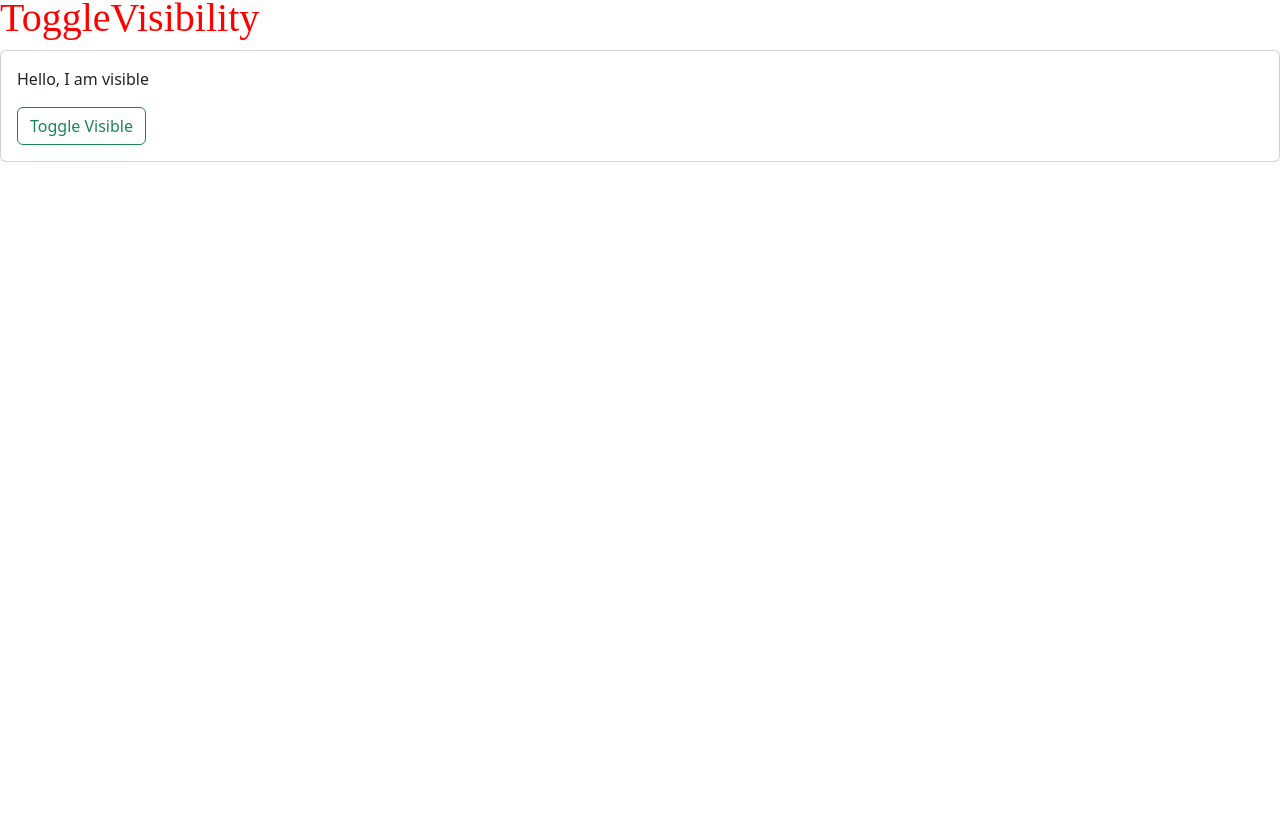
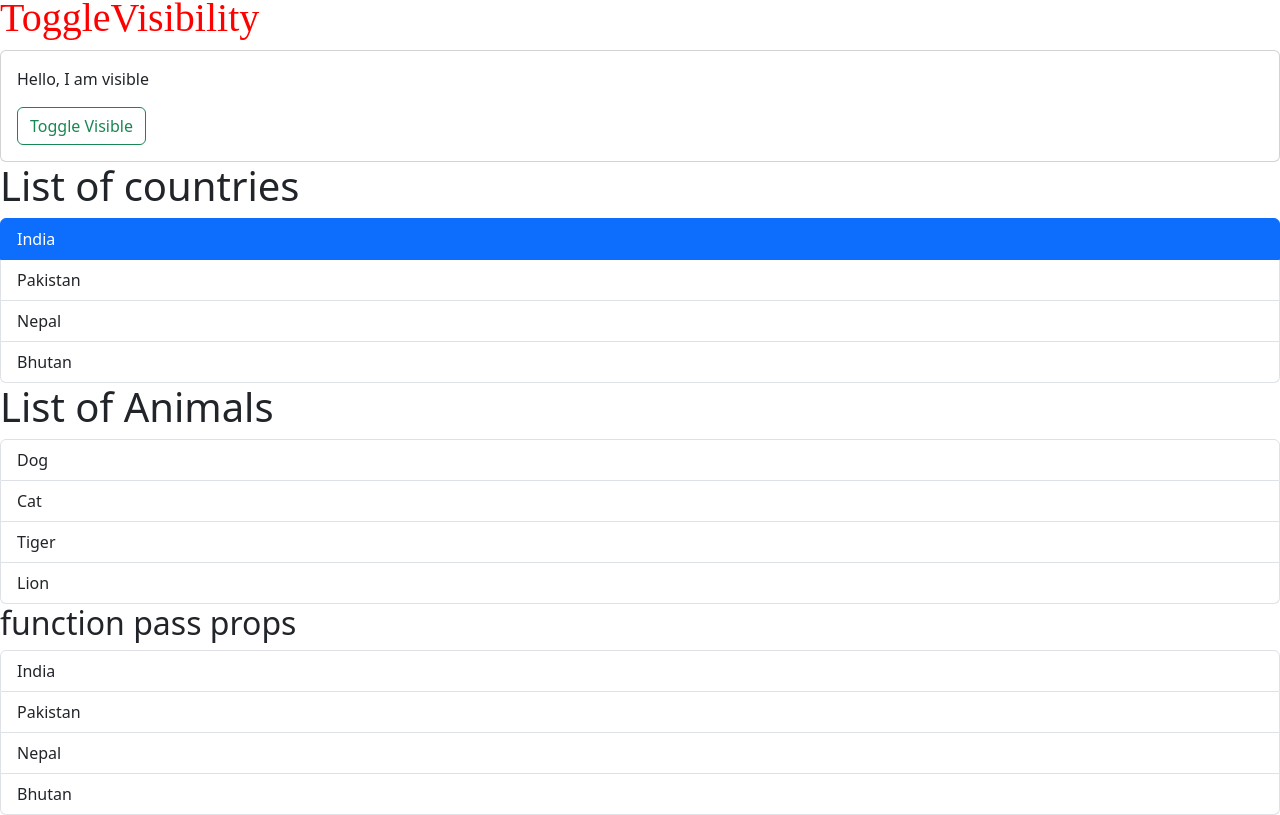
Before and after one commit to shanika97/React-Assignment, a React (Vite) app: page / in a window 1280 px wide. Shown: the part 310-1125 px from the top of the page. Before the commit the page ends 800 px from the top, so only its background shows below. Built offline with nearby package versions, Linux system fonts and the light colour scheme.

Commit message:
Your commit message here day4

```diff
--- a/src/App.tsx
+++ b/src/App.tsx
@@ -1,13 +1,27 @@
 import React from 'react'
 import ListGroup from './components/ListGroup'
 import ListGroup2 from './components/ListGroup2'
+
 import Counter from './counter/Counter'
 import InputForm from './counter/InputForm'
 import ToggleVisibility from './counter/ToggleVisibility'
+import Properties from './components/Properties'
+import Animal from './components/Animal'
+import ListGroup3 from './components/ListGroup3'
 // import InputForm from './counter/InputForm'
 
 
 function App() {
+
+  const countries :string[] = ["India","Pakistan","Nepal","Bhutan"];
+  const Animals:string[]=["Dog","Cat","Tiger","Lion"];
+const heading :string = "List of Animals";
+
+const handleselectItems = (item:string) =>{
+  console.log(item);
+alert("country name :"+item);
+};
+
   return (
     <>
 
@@ -20,7 +34,11 @@ function App() {
 
    <ToggleVisibility/>
 
+   <Properties countries={countries} heading="List of countries"/>
+ <Animal animals={Animals} heading={heading}/>
 
+{/* funticon pass props */}
+ <ListGroup3 countries={countries} onSelectedItem={handleselectItems}/>
     </>
   )
 }
--- /dev/null
+++ b/src/components/Animal.tsx
@@ -0,0 +1,28 @@
+import React, { useState } from 'react'
+
+
+interface animal{
+    heading :string,
+    animals :string[];
+}
+function Animal({heading ,animals}:animal) {
+const[selectedAnimal, setSelectedAnimal] = useState(-1);
+
+
+  return (
+   <>
+   <h1> {heading}</h1>
+
+   <ul className='list-group'>
+    {animals.length !==0 && animals.map((animal,index)=>
+        (
+        <li key={index}
+         className={selectedAnimal===index ? 'list-group-item active' : 'list-group-item'}
+            onClick={()=>setSelectedAnimal(index)}> {animal}</li>
+        )) }
+   </ul>
+   </>
+  )
+}
+
+export default Animal;
--- /dev/null
+++ b/src/components/ListGroup3.tsx
@@ -0,0 +1,34 @@
+import React, { useState } from 'react'
+
+interface ListGroup3Props {
+    countries: string[];
+    onSelectedItem: (item: string) => void
+}
+function ListGroup3({countries,onSelectedItem}: ListGroup3Props) {
+    const[selectedIndexItem, setSelectedIndexItem] = useState(-1);
+
+  return (
+    <>
+    <h2>function pass props</h2>
+  <ul className='list-group'>
+    {countries.length !== 0 && countries.map((country,index)=>(
+        <li
+         key={index} className={selectedIndexItem===index ? 'list-group-item active' : 'list-group-item'}
+        onClick={(event)=>{
+            setSelectedIndexItem(index);
+        onSelectedItem(country)
+        }}>
+         {country}
+        </li>
+
+
+  ))}
+
+  </ul>
+
+
+    </>
+  )
+}
+
+export default ListGroup3
--- /dev/null
+++ b/src/components/Properties.tsx
@@ -0,0 +1,35 @@
+import React, { useState } from 'react'
+
+
+interface ListProps{
+    heading:string;
+    countries:string[];
+}
+function Properties(ListProps:ListProps) {
+
+    // const countries :string[] = ["India","Pakistan","Nepal","Bhutan"];
+
+
+   const [selectedCountry, setSelectedCountry] = useState(0);
+
+
+
+  return (
+  <>
+  <h1>{ListProps.heading}</h1>
+  <ul className='list-group'>
+    {ListProps.countries.length !== 0 && ListProps.countries.map((country,index)=>(
+        <li
+         key={index} className={selectedCountry===index ? 'list-group-item active' : 'list-group-item'}
+        onClick={()=>setSelectedCountry(index)}>  {country}
+        </li>
+
+
+  ))}
+
+  </ul>
+  </>
+  )
+}
+
+export default Properties
```
Also changed, not shown: src/components/Alret.tsx (added, +9 -0 lines).
